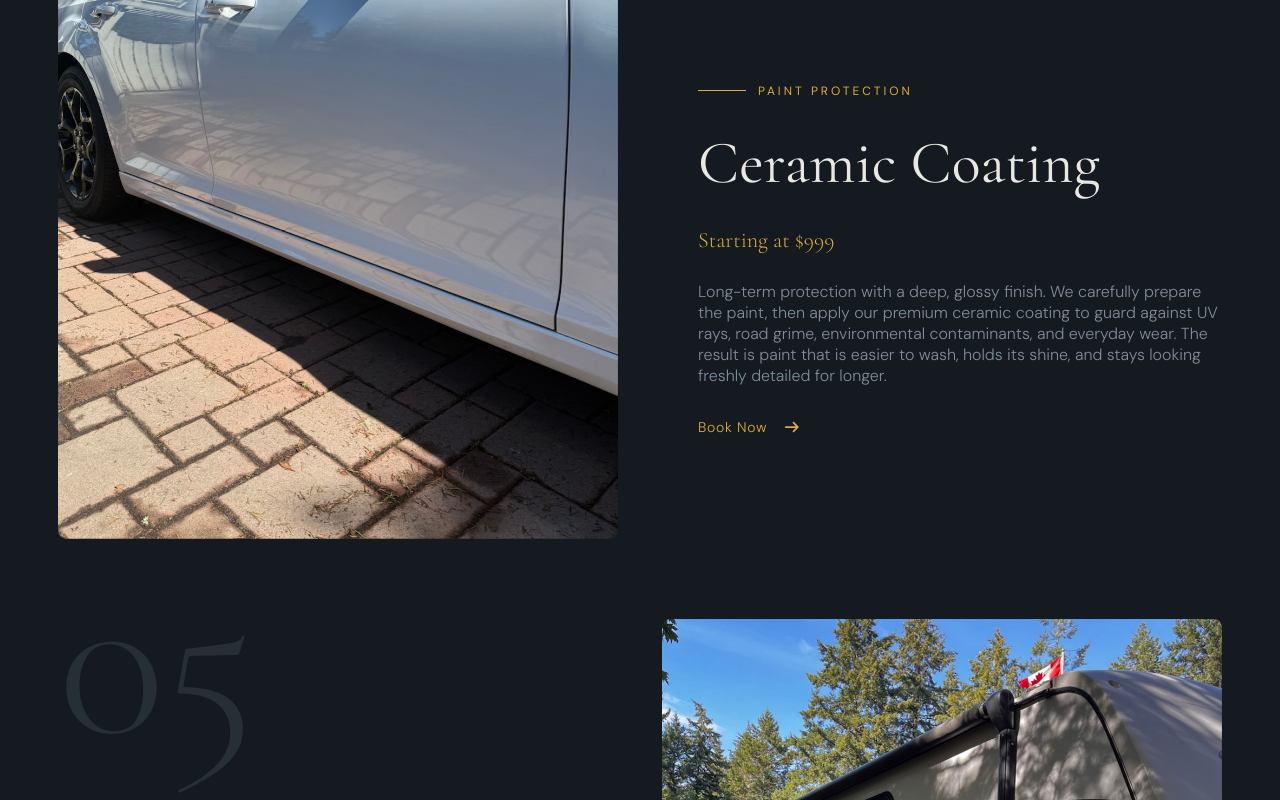
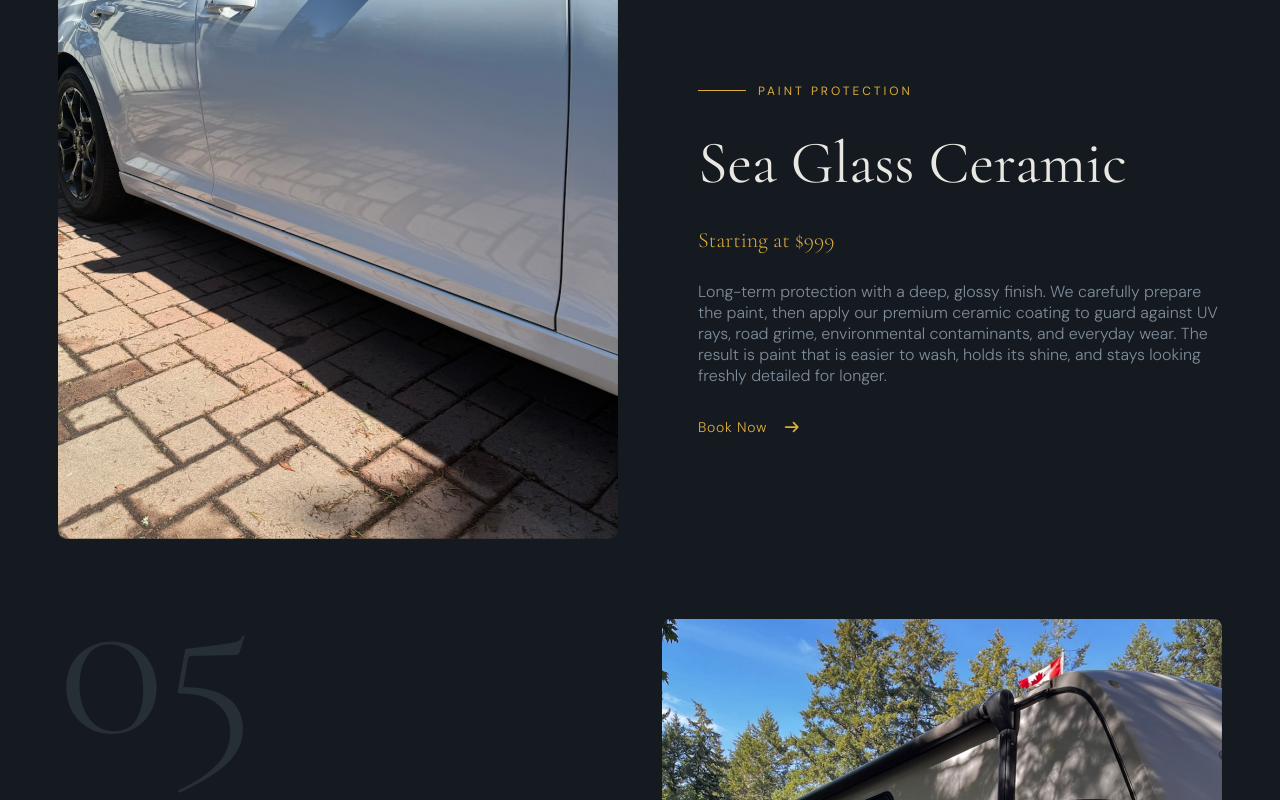
Before and after one commit to gawlster/wcdd, a Next.js app: page / in a window 1280 px wide. Shown: the part 3760-4560 px from the top of the page. Built offline with nearby package versions, Linux system fonts and the light colour scheme.

Commit message:
Update ceramic coating copy

```diff
--- a/src/content/packages.ts
+++ b/src/content/packages.ts
@@ -40,8 +40,8 @@ export const packages = [
         imageSrc: "/images/blue-car.jpeg",
     },
     {
-        id: "ceramic-coating",
-        title: "Ceramic Coating",
+        id: "sea-glass-ceramic",
+        title: "Sea Glass Ceramic",
         subtitle: "Paint Protection",
         priceRange: "Starting at $999",
         description:
```
